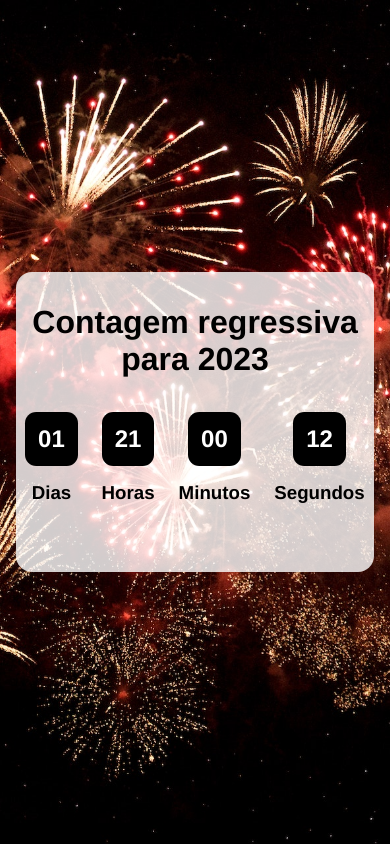
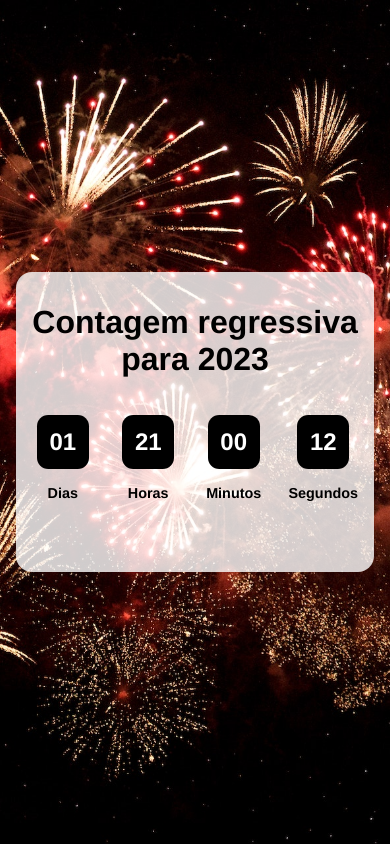
Before and after one commit to gafanhotoalexandre/countdown-anonovo, a React (Vite) app: page / in a window 390 px wide. Built offline with nearby package versions, Linux system fonts and the light colour scheme.

Commit message:
css responsive fix

```diff
--- a/src/components/Counter/Counter.css
+++ b/src/components/Counter/Counter.css
@@ -33,4 +33,7 @@
 		min-width: 3rem;
 		padding: .8rem;
 	}
+	.counter-text {
+		font-size: .9rem;
+	}
 }
```
